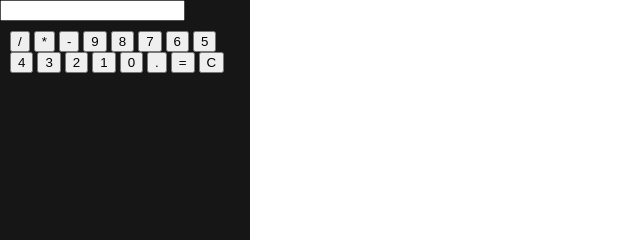
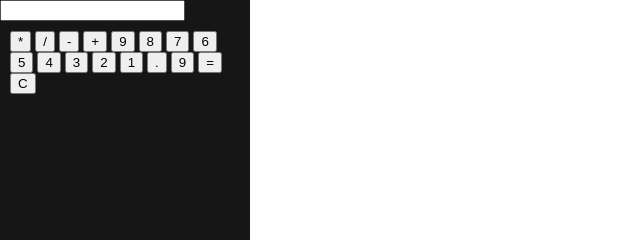
Before and after one commit to Worood11/Calculator, a plain HTML site: page index.html in a window 1280 px wide. Shown: the top 240 px of the page, 0-640 px from the left. Drawn offline with Linux system fonts and the light colour scheme.

Commit message:
Update index.html

```diff
--- a/index.html
+++ b/index.html
@@ -11,22 +11,26 @@
         <input type="text" id="result">
         <div class="btns">
 
-            <button class="operateor">/</button>
-            <button class="operateor">*</button>
-            <button class="operateor">-</button>
-            <button class="num">9</button>
-            <button class="num">8</button>
-            <button class="num">7</button>
-            <button class="num">6</button>
-            <button class="num">5</button>
-            <button class="num">4</button>
-            <button class="num">3</button>
-            <button class="num">2</button>
-            <button class="num">1</button>
-            <button class="num">0</button>
-            <button class="dec">.</button>
-            <button class="eq">=</button>
-            <button class="clr">C</button>
+       <button type="button" class="btn btn-op">*</button>
+          <button type="button" class="btn btn-op">/</button>
+          <button type="button" class="btn btn-op">-</button>
+          <button type="button" class="btn btn-op">+</button>
+
+          <button type="button" class="btn btn-num">9</button>
+          <button type="button" class="btn btn-num">8</button>
+          <button type="button" class="btn btn-num">7</button>
+          <button type="button" class="btn btn-num">6</button>
+          <button type="button" class="btn btn-num">5</button>
+          <button type="button" class="btn btn-num">4</button>
+          <button type="button" class="btn btn-num">3</button>
+          <button type="button" class="btn btn-num">2</button>
+          <button type="button" class="btn btn-num">1</button>
+          <button type="button" class="btn btn-num">.</button>
+          <button type="button" class="btn btn-num">9</button>
+
+          <button type="button" class="btn btn-num">=</button>
+          <button type="button" class="btn btn-num">C</button>
+
 
         </div>
     </div>
```
